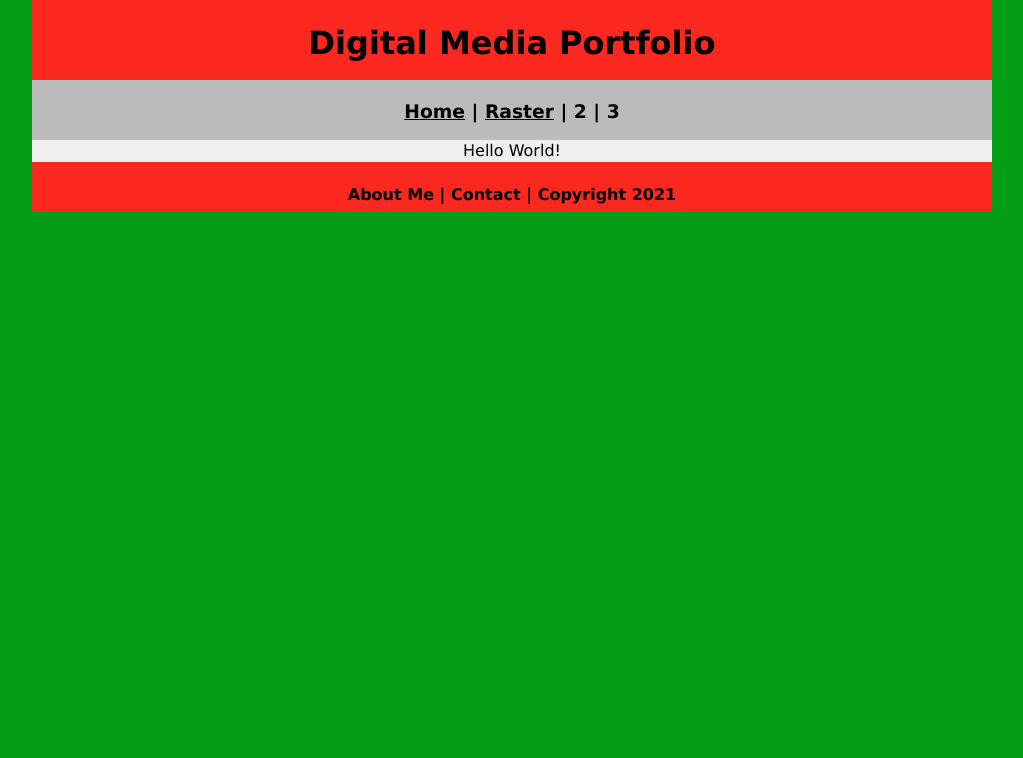
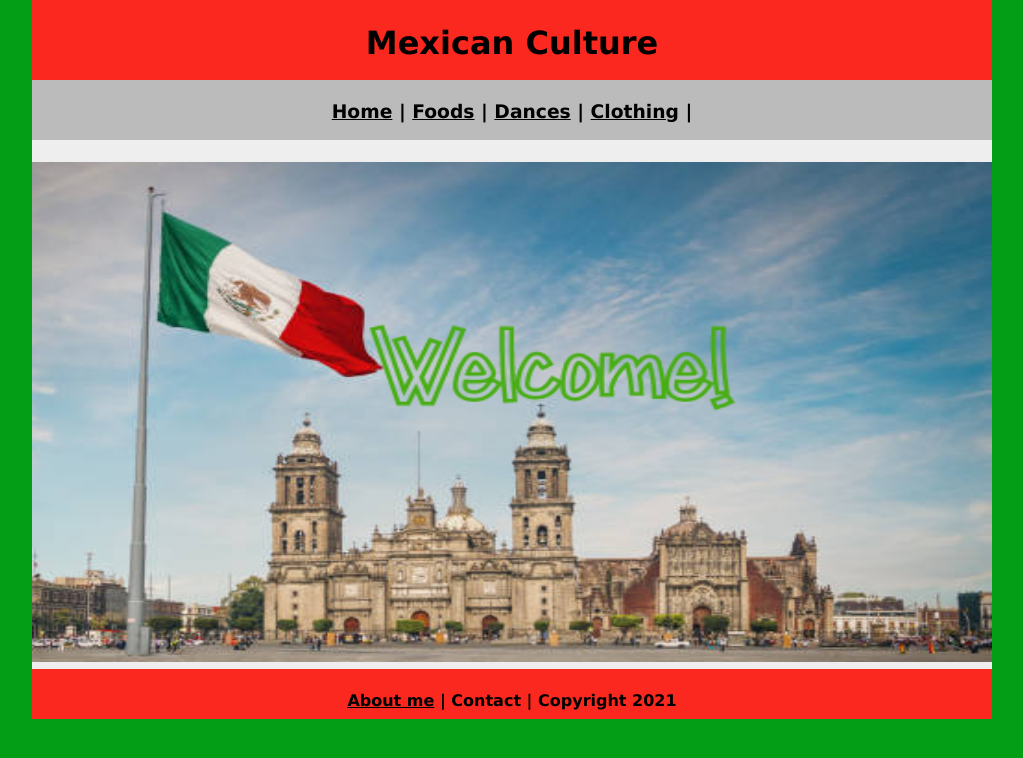
Before and after one commit to Ayda345/Assesment, a plain HTML site: page index (4).html in a window 1280 px wide. Shown: the whole page, without its empty margins (128-1151 px from the left). Drawn offline with Linux system fonts and the light colour scheme.

Commit message:
Update index (4).html

```diff
--- a/index (4).html
+++ b/index (4).html
@@ -3,20 +3,21 @@
 <head>
 	<!-- This is a comment! Text here will be ignored by the browser. -->
 	<meta charset="UTF-8">
-	<title>My Portfolio</title>
+	<title>Mexican Culture</title>
 	<link href="myCSS.css" rel="stylesheet" type="text/css">
 </head>
 <body>
 <div class="container">
   <div class="header">
-  	<h1>Digital Media Portfolio</h1>
+  	<h1>Mexican Culture</h1>
   </div>
   <div class="nav">
-    <h3><a href="index.html">Home</a> | <a href="raster/index.html">Raster</a> | 2 | 3</h3>
+    <h3><a href="index.html">Home</a> | <a href="Foods/index.html">Foods</a> | <a href="Dances/index.html">Dances</a> | <a href="Clothing/index.html">Clothing</a> |
   </div>
-  <div class="content">Hello World!</div>
+  <div class="content">
+	  <br><img src="MexicoWelcome.jpg" width="960" Height="500"></br>
   <div class="footer">
-    <h4>About Me | Contact | Copyright 2021</h4>
+    <h4><a href="aboutme.html">About me</a> | Contact | Copyright 2021</h4>
   </div>
 </div>
 </body>
```
